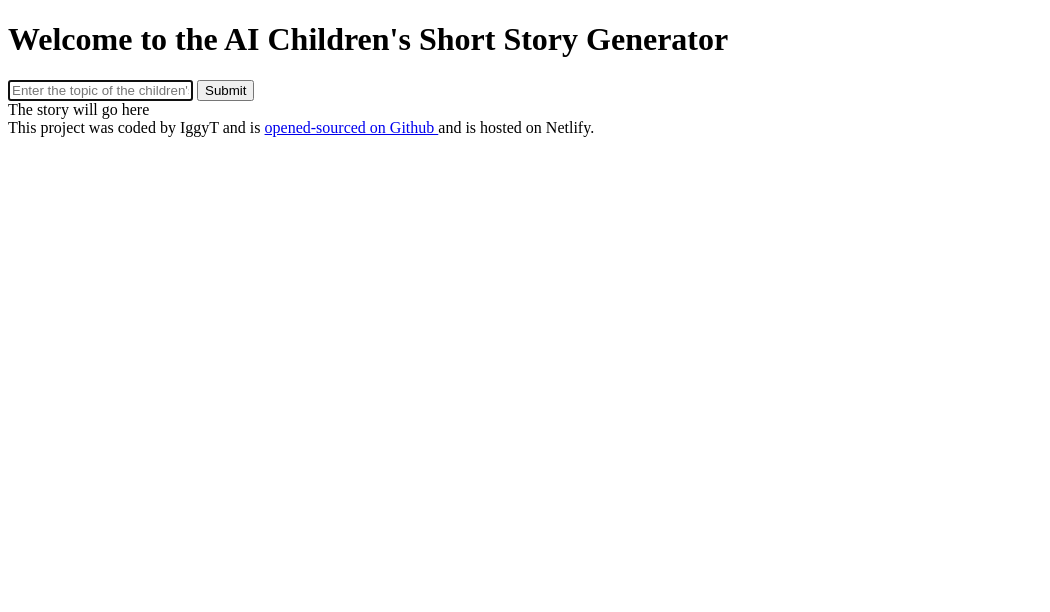
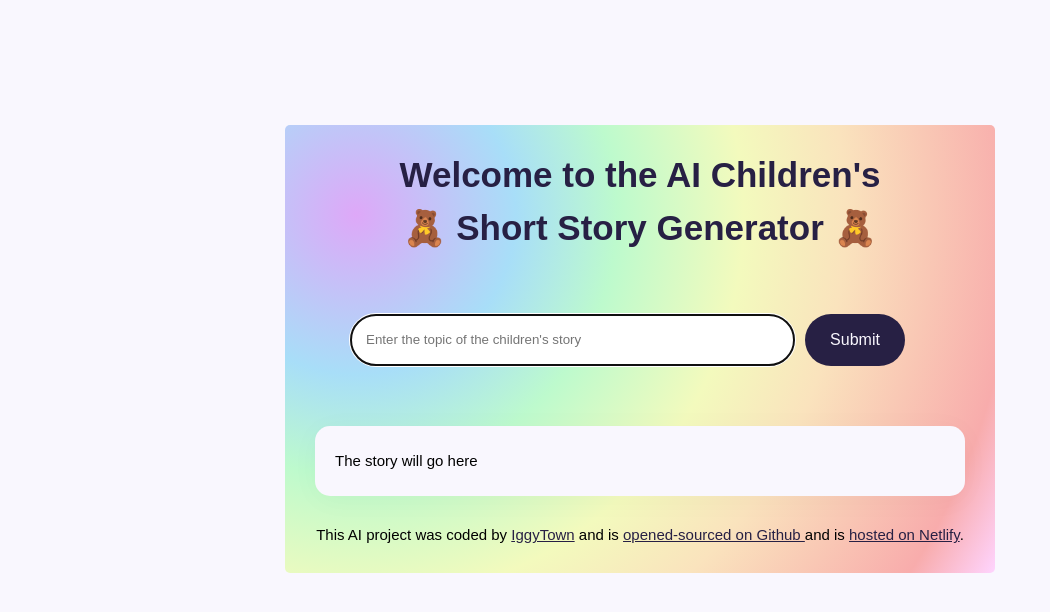
Before and after one commit to IggyTown/AI-child-short-story, a plain HTML site: page index.html in a window 1280 px wide. Shown: the whole page, without its empty margins (0-1050 px from the left). Drawn offline with Linux system fonts and the light colour scheme.

Commit message:
Added CSS structure

```diff
--- a/index.html
+++ b/index.html
@@ -9,8 +9,12 @@
   </head>
 
   <body>
+    <div class="container">
       <header>
-      <h1>Welcome to the AI Children's Short Story Generator</h1>
+        <h1>
+          Welcome to the AI Children's
+          <div>🧸 Short Story Generator 🧸</div>
+        </h1>
       </header>
 
       <main>
@@ -21,22 +25,29 @@
             autofocus
             required
             autocomplete="off"
+            class="instructions"
           />
-        <input type="submit" />
+          <input type="submit" class="submit-button" />
         </form>
-      <div>
+        <div class="child-story">
           The story will go here
           <br />
         </div>
       </main>
 
       <footer>
-      This project was coded by IggyT and is
+        This AI project was coded by
+        <a href="https://github.com/IggyTown" target="_blank">IggyTown</a>
+        and is
         <a href="//github.com/IggyTown/AI-child-short-story" target="_blank"
           >opened-sourced on Github
         </a>
-      and is <a>hosted on Netlify</a>.
+        and is
+        <a href="https://ai-child-short-story.netlify.app/" target="_blank"
+          >hosted on Netlify</a
+        >.
       </footer>
+    </div>
     <script src="src/index.js"></script>
   </body>
 </html>
--- a/src/style.css
+++ b/src/style.css
@@ -0,0 +1,82 @@
+body {
+  background-color: #f9f7fe;
+  font-family: Arial, Helvetica, sans-serif;
+}
+
+a {
+  color: #272044;
+}
+.container {
+  background: radial-gradient(
+    circle at 10% 20%,
+    rgb(222, 168, 248) 0%,
+    rgb(168, 222, 248) 21.8%,
+    rgb(189, 250, 205) 35.6%,
+    rgb(243, 250, 189) 52.9%,
+    rgb(250, 227, 189) 66.8%,
+    rgb(248, 172, 172) 90%,
+    rgb(254, 211, 252) 99.7%
+  );
+  background-repeat: no-repeat;
+  margin: 125px auto;
+  max-width: 650px;
+  padding-left: 30px;
+  padding-right: 30px;
+  padding-bottom: 30px;
+  padding-top: 1px;
+  border-radius: 5px;
+}
+
+header {
+  margin-bottom: 30px;
+}
+
+h1 {
+  text-align: center;
+  font-weight: 700;
+  font-size: 35px;
+  line-height: 1.5;
+  color: #272044;
+}
+
+form {
+  padding: 30px;
+  display: flex;
+  margin-bottom: 30px;
+}
+
+.instructions {
+  padding: 15px;
+  border: 1px solid rgba(39, 33, 66, 0.5);
+  width: 70%;
+  border-radius: 50px;
+  line-height: 20px;
+  color: #272044;
+  margin-left: 5px;
+}
+
+.submit-button {
+  margin-left: 10px;
+  background: #272044;
+  color: #f9f7fe;
+  border: none;
+  width: 100px;
+  font-size: 16px;
+  border-radius: 45px;
+  padding: 15px 25px;
+}
+
+.child-story {
+  font-size: 15px;
+  background-color: #f9f7fe;
+  padding: 20px;
+  line-height: 2;
+  box-shadow: 0px 4px 30px 0px rgba(39, 33, 66, 0.03);
+  border-radius: 15px;
+}
+
+footer {
+  text-align: center;
+  font-size: 15px;
+  margin-top: 30px;
+}
```
Lines whose indentation alone changed are shown as unchanged.
